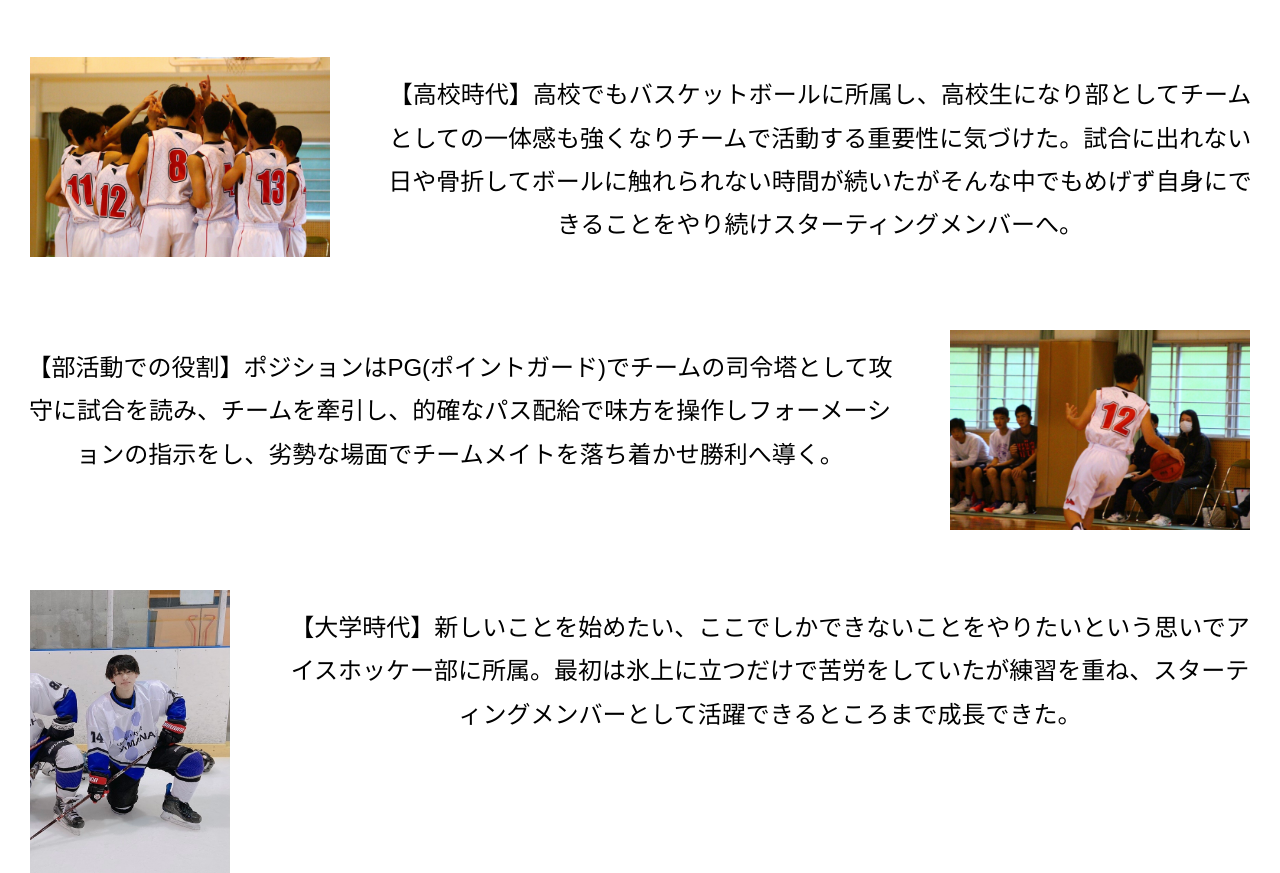
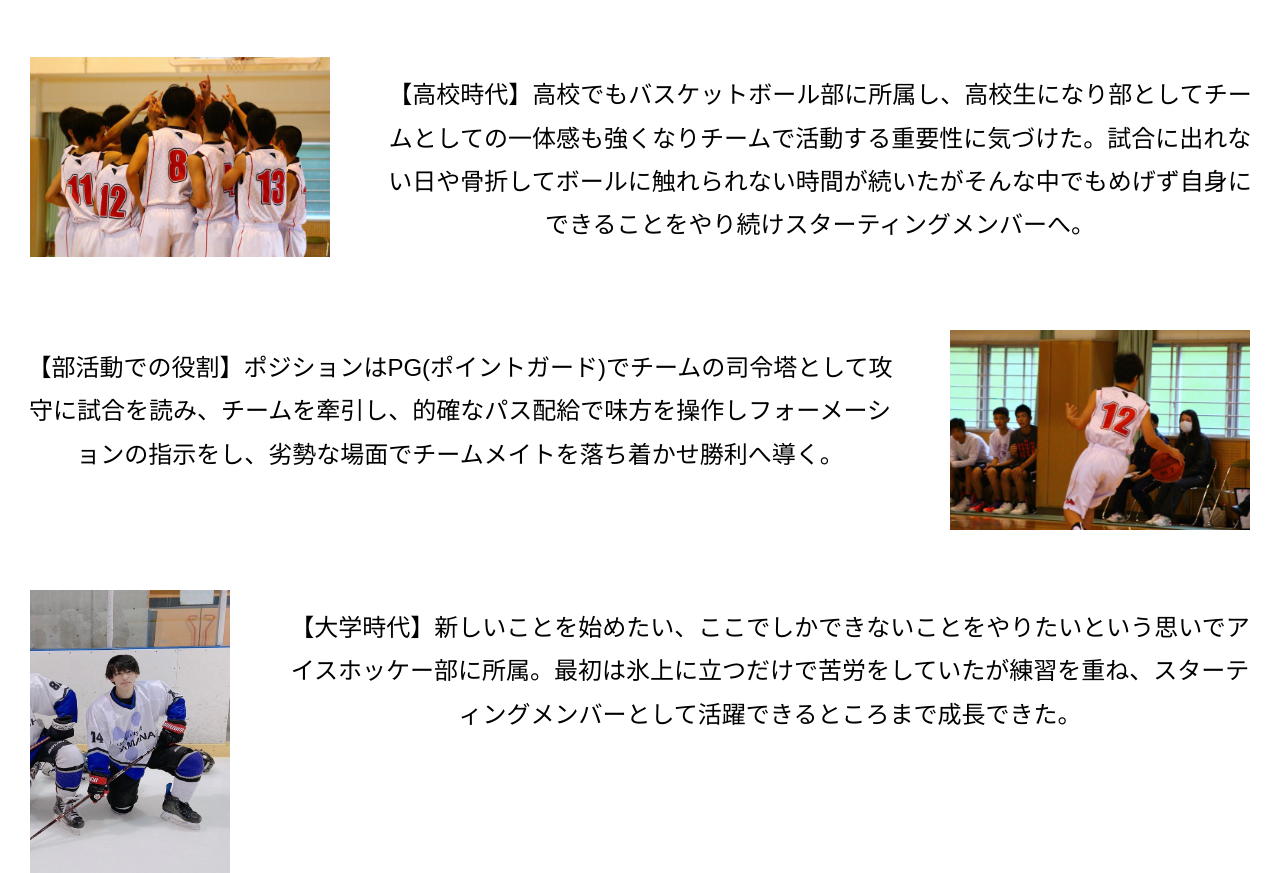
Before and after one commit to takaho0424/takaho0424.github.io, a plain HTML site: page index.html in a window 1280 px wide. Shown: the part 2523-3396 px from the top of the page. Drawn offline with Linux system fonts and the light colour scheme.

Commit message:
Add files via upload

```diff
--- a/index.html
+++ b/index.html
@@ -129,7 +129,7 @@
                 height="200px">
             </div>
             <div class="desc">
-              <p>【高校時代】高校でもバスケットボールに所属し、高校生になり部としてチームとしての一体感も強くなりチームで活動する重要性に気づけた。試合に出れない日や骨折してボールに触れられない時間が続いたがそんな中でもめげず自身にできることをやり続けスターティングメンバーへ。</p>
+              <p>【高校時代】高校でもバスケットボール部に所属し、高校生になり部としてチームとしての一体感も強くなりチームで活動する重要性に気づけた。試合に出れない日や骨折してボールに触れられない時間が続いたがそんな中でもめげず自身にできることをやり続けスターティングメンバーへ。</p>
             </div>
           </section>
           <section>
```
